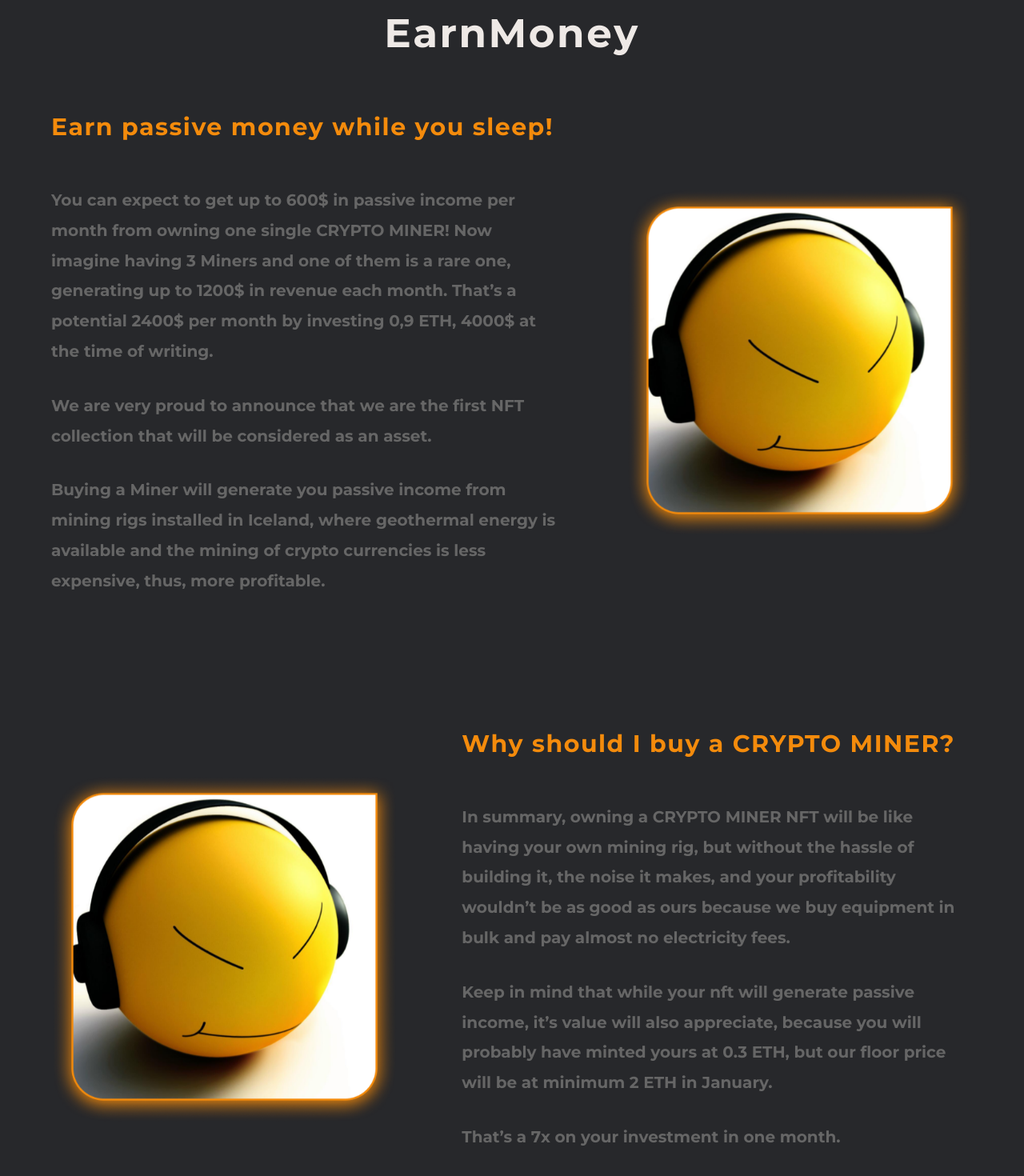
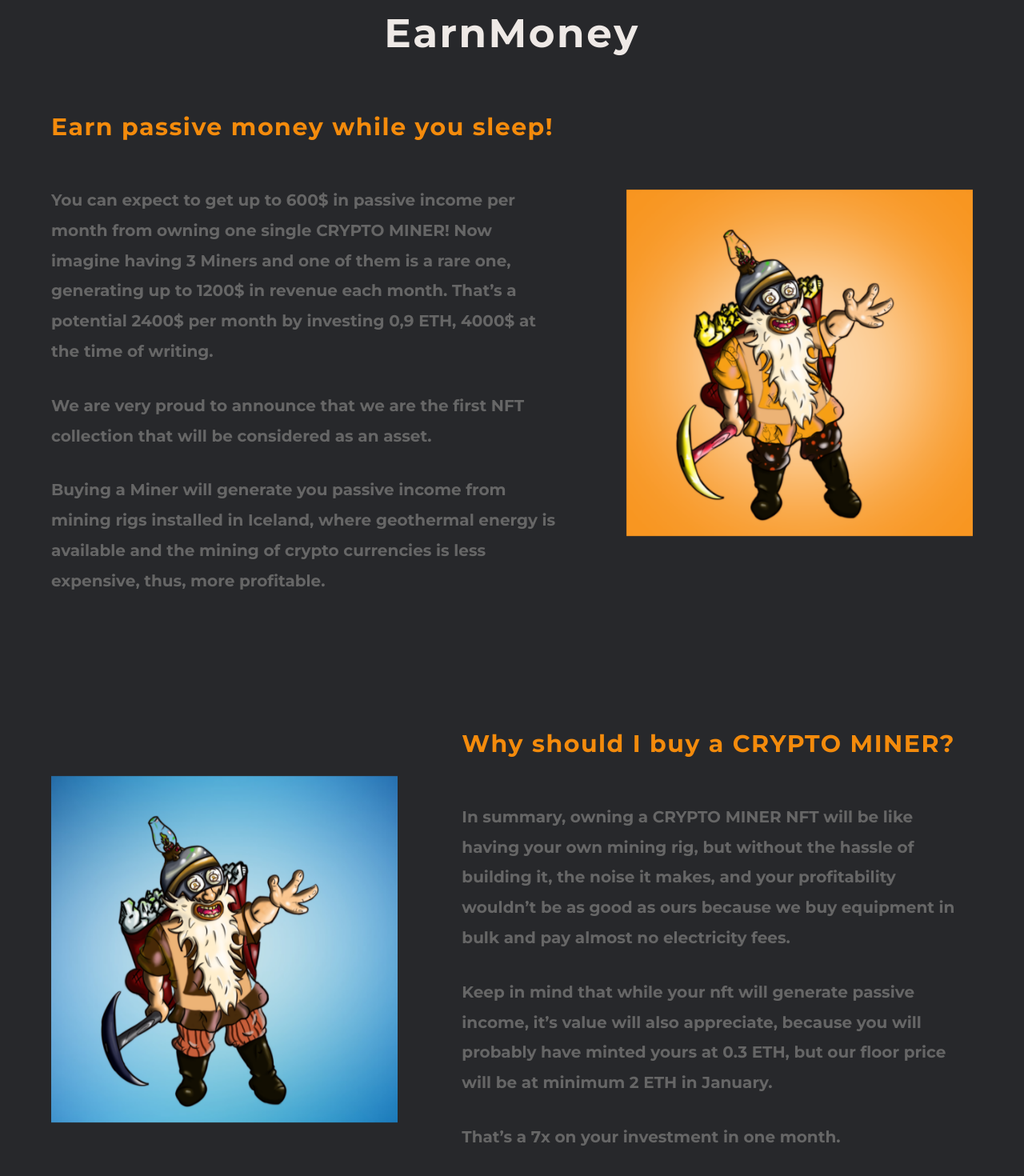
Before and after one commit to htbusinessnft/crypto-miners, a Next.js app: page / in a window 1280 px wide. Shown: the part 831-2301 px from the top of the page at 80% size. Built offline with nearby package versions, Linux system fonts and the light colour scheme.

Commit message:
images are added

```diff
--- a/views/Home/EarnMoney.js
+++ b/views/Home/EarnMoney.js
@@ -100,7 +100,7 @@ const EarnMoney = () => {
                 <Box className="image-card">
                   <Fade bottom>
                     <CustomImage
-                      src="/157122 1.png"
+                      src="/1.png"
                       alt=""
                       className="CustomImage"
                     />
@@ -123,7 +123,7 @@ const EarnMoney = () => {
                 <Fade bottom>
                   <Box className="image-card">
                     <CustomImage
-                      src="/157122 1.png"
+                      src="/2.png"
                       alt=""
                       className="CustomImage"
                     />
```
Also changed, not shown: public/1.png (added), public/2.png (added).
